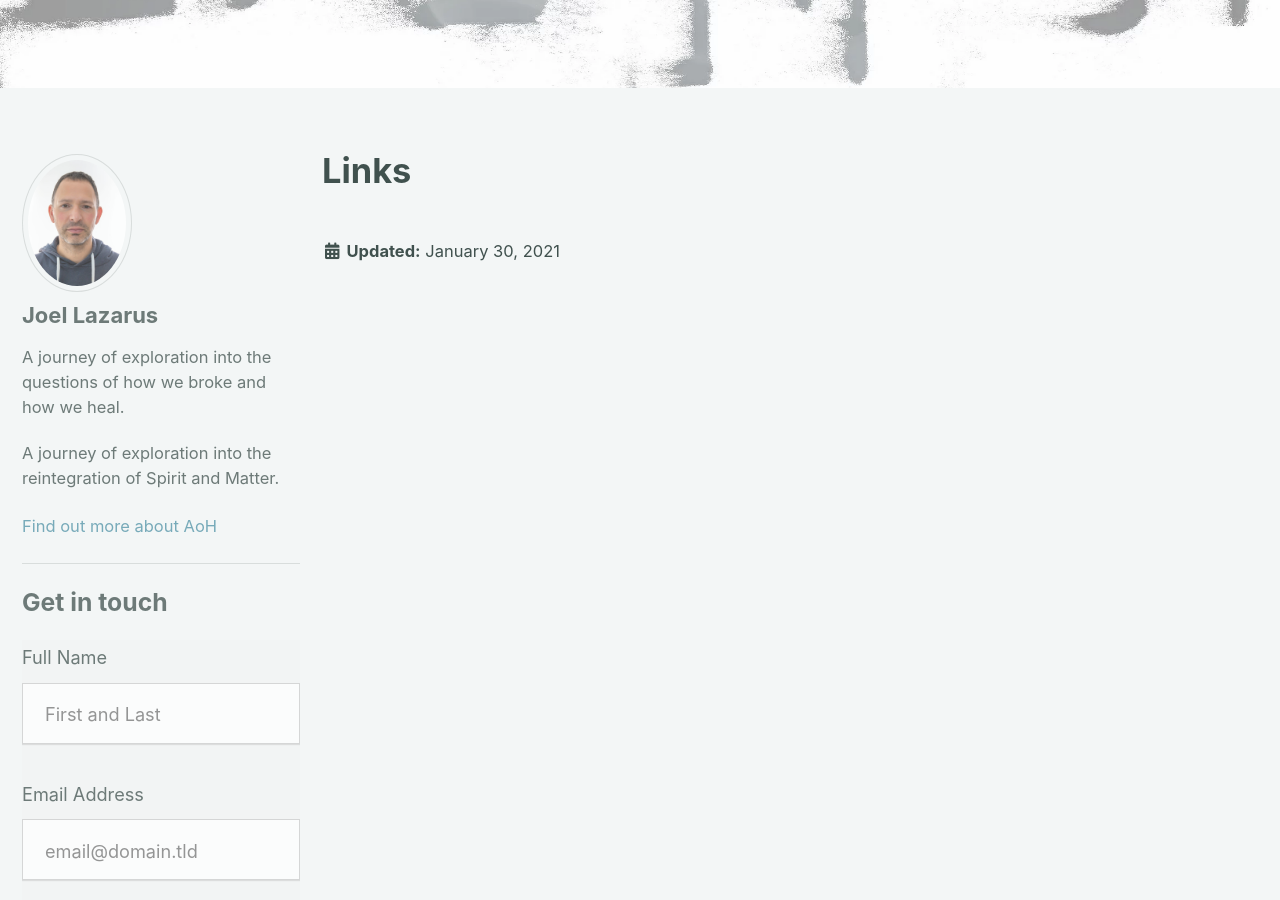
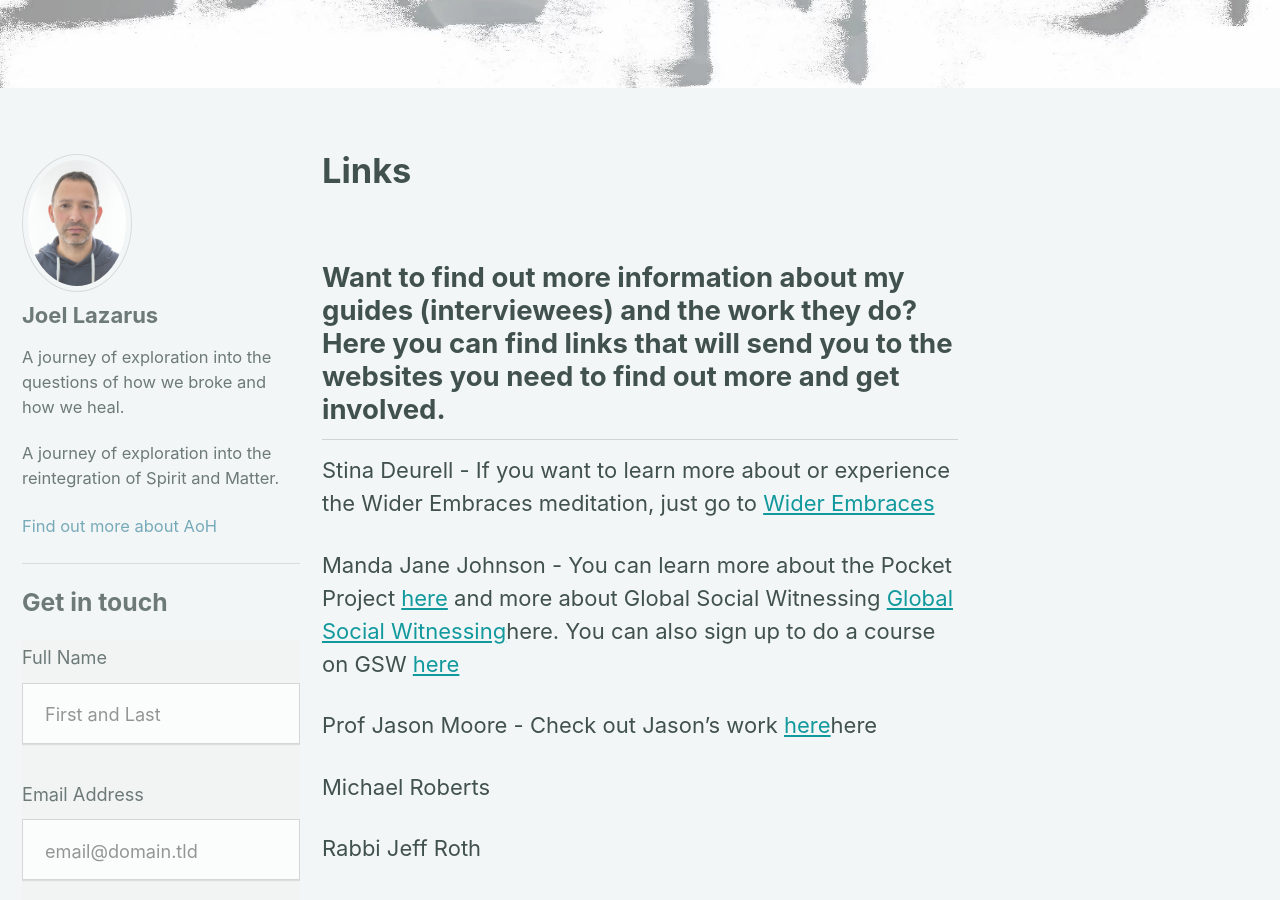
Before and after one commit to capital-city/agentofhistory, a Jekyll site: the page built from _pages/links.md, in a window 1280 px wide and 900 px high, scrolled down 270 px. Built offline with Jekyll 4.4.1, drawn with Linux system fonts in a browser that asks for light colours; cached includes are drawn as plain includes; some of the changed text lies outside the part shown.

Commit message:
creating links on links page

```diff
--- a/_pages/links.md
+++ b/_pages/links.md
@@ -8,3 +8,17 @@ header:
 date:   2021-01-30 11:36:18 +0000
 categories: jekyll update
 ---
+
+## Want to find out more information about my guides (interviewees) and the work they do? Here you can find links that will send you to the websites you need to find out more and get involved.
+
+Stina Deurell - If you want to learn more about or experience the Wider Embraces meditation, just go to <a href="https://www.widerembraces.org">Wider Embraces</a>{:target="_blank"}
+
+Manda Jane Johnson - You can learn more about the Pocket Project <a href="https://pocketproject.org/">here</a>{:target="_blank"} and more about Global Social Witnessing <a href="https://pocketproject.org/global-social-witnessing/">Global Social Witnessing</a>{:target="_blank"}here. You can also sign up to do a course on GSW <a href="https://www.ubiquityuniversity.org/product/global-social-witnessing-foundations">here</a>{:target="_blank"}
+
+Prof Jason Moore - Check out Jason's work <a href="https://jasonwmoore.com/">here</a>{:target="_blank"}here
+
+Michael Roberts
+
+Rabbi Jeff Roth
+
+Rev Dr Stephen Wright MBE - You can learn more about Stephen and the <a href="https://www.sacredspace.org.uk/">Sacred Space Foundation</a>{:target="_blank"} that he co-founded here.
```
Also changed, not shown: 2 other files.
